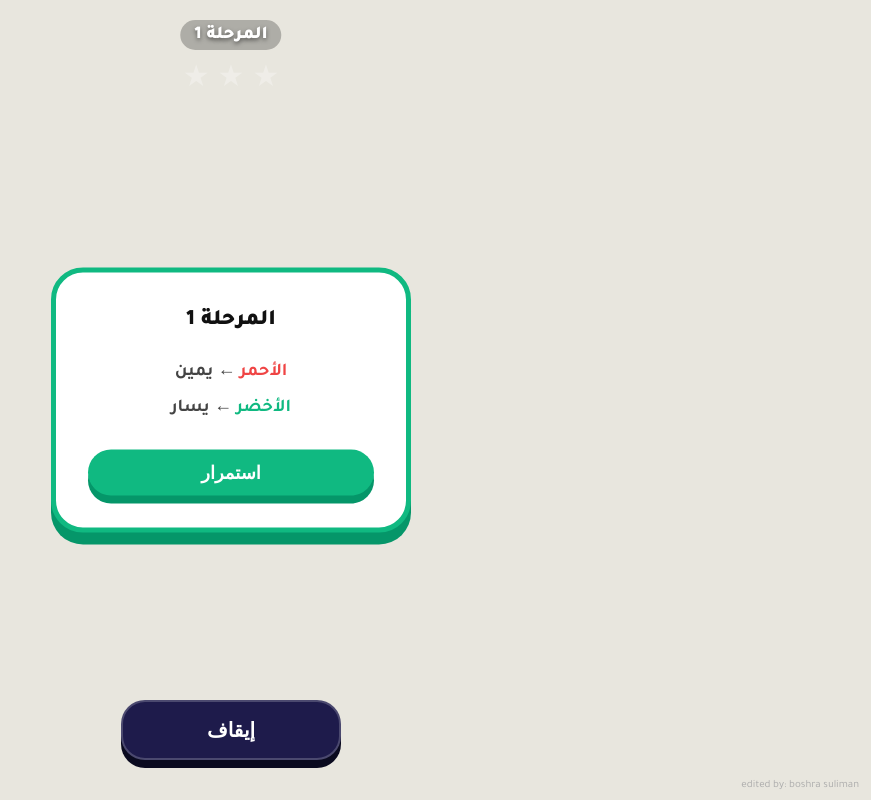
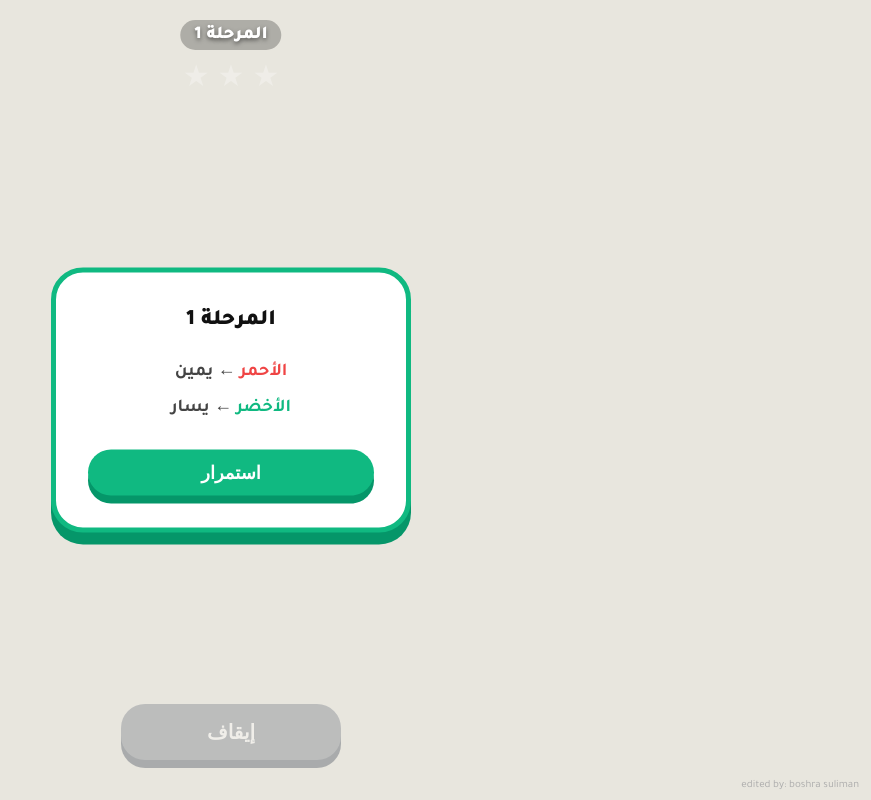
Before and after one commit to boshrasuliman9-blip/lean-ar, a website: page game.html in a window 1280 px wide. Both pictures are taken after a click on the button "ابدأ اللعبة". Shown: the whole page, without its empty margins (409-1280 px from the left). Drawn offline with Linux system fonts and the light colour scheme.

Commit message:
update stop button to gray with transparency

```diff
--- a/style.css
+++ b/style.css
@@ -40,13 +40,18 @@ body { font-family:'Tajawal', system-ui, sans-serif; background-color:#f4f4f0; b
   padding:14px;
 }
 #btn-stop {
-  background: #1e1b4b;
+  background: #6b7280;
   color: #fff;
-  box-shadow: 0 8px 0px #0a0a1f;
-  border: 2px solid rgba(255,255,255,0.2);
+  box-shadow: 0 8px 0px #374151;
+  border: none;
+  opacity: 0.35;
+  transition: opacity 0.3s ease;
+}
+#btn-stop:hover {
+  opacity: 1;
 }
 #btn-stop:active {
-  box-shadow: 0 0px 0px #0a0a1f;
+  box-shadow: 0 0px 0px #374151;
   transform: translateY(8px) translateX(-50%);
 }
 
```
